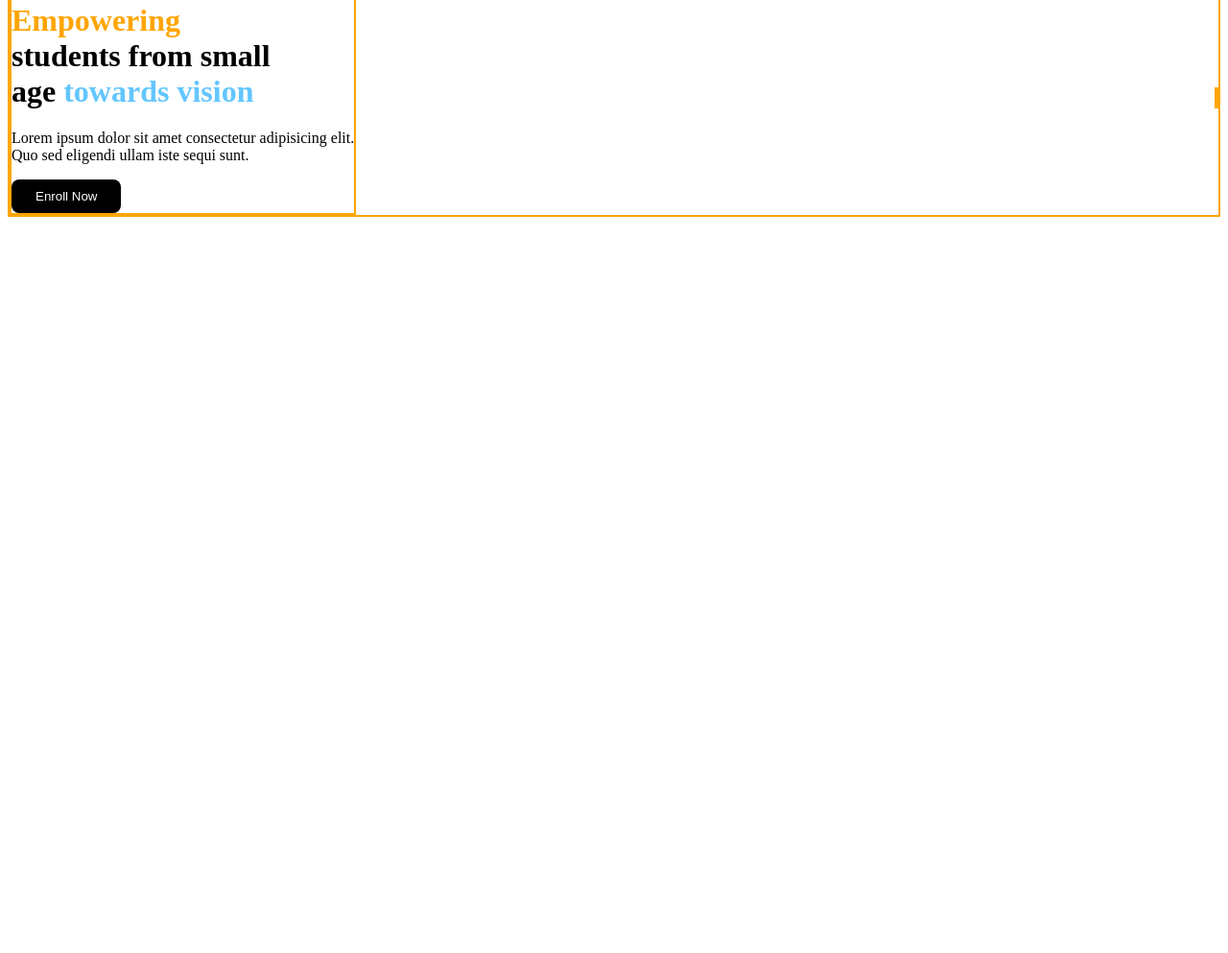
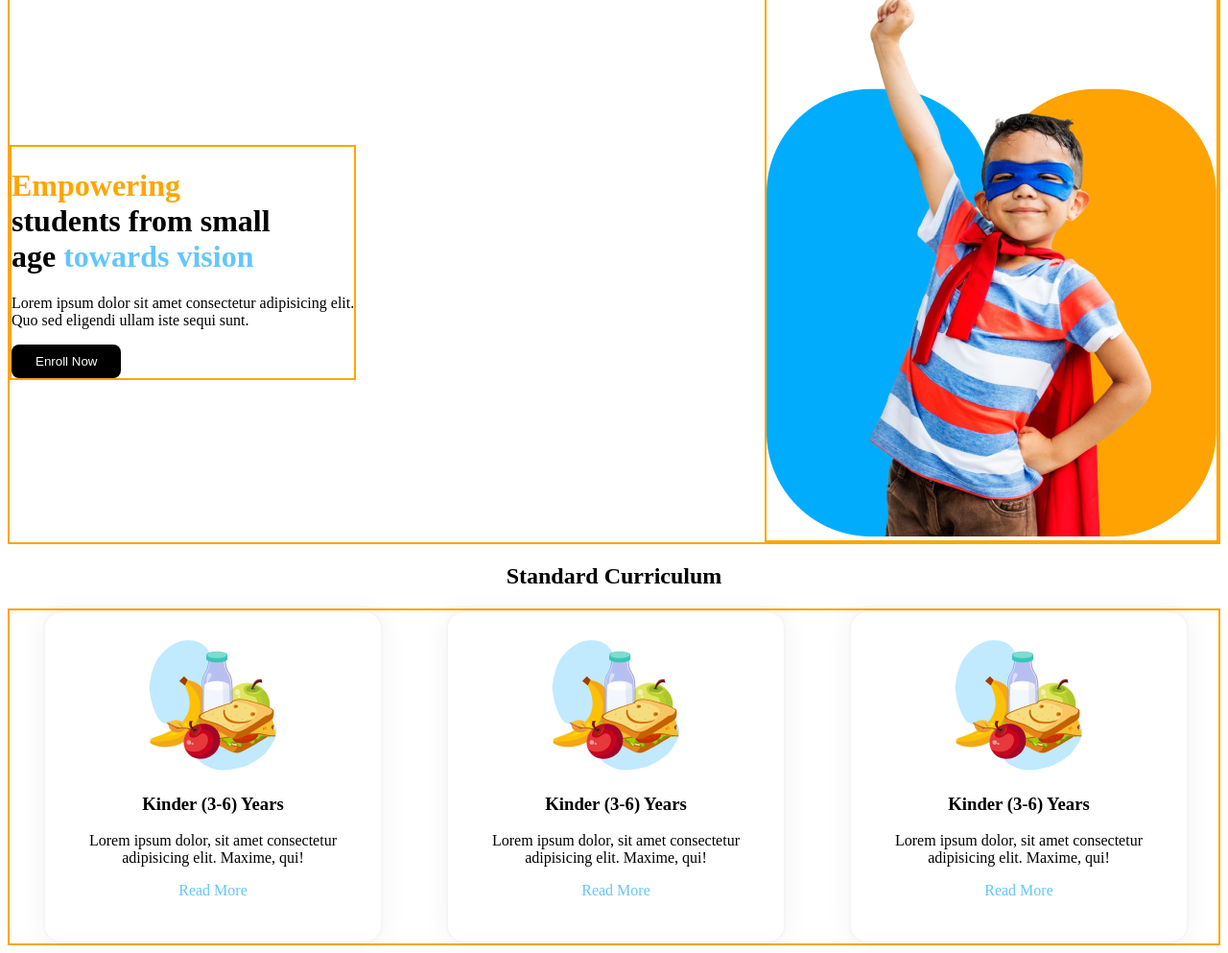
Before and after one commit to sumita692006/assignment-02, a plain HTML site: page index.html in a window 1280 px wide. Shown: the part 94-1087 px from the top of the page at 96% size. Before the commit the page ends 800 px from the top, so only its background shows below. Drawn offline with Linux system fonts and the light colour scheme.

Commit message:
standard section

```diff
--- a/index.html
+++ b/index.html
@@ -36,5 +36,32 @@
             </div>
         </div>
     </header>
+    <main>
+        <section class="Standard">
+            <h1 class="Standard-header">Standard Curriculum</h1>
+            <div class="box-container">
+                <div class="box">
+                    <img src="assets/kinder.png" alt="" class="box-img">
+                    <h3 class="box-header">Kinder (3-6) Years</h3>
+                    <p class="box-description">Lorem ipsum dolor, sit amet consectetur <br> adipisicing elit. Maxime, qui!</p>
+                    <p class="blue">Read More</p>
+                </div>
+                <div class="box">
+                    <img src="assets/kinder.png" alt="" class="box-img">
+                    <h3 class="box-header">Kinder (3-6) Years</h3>
+                    <p class="box-description">Lorem ipsum dolor, sit amet consectetur <br> adipisicing elit. Maxime, qui!</p>
+                    <p class="blue">Read More</p>
+                </div>
+                <div class="box">
+                    <img src="assets/kinder.png" alt="" class="box-img">
+                    <h3 class="box-header">Kinder (3-6) Years</h3>
+                    <p class="box-description">Lorem ipsum dolor, sit amet consectetur <br> adipisicing elit. Maxime, qui!</p>
+                    <p class="blue">Read More</p>
+                </div>
+            </div>
+
+        </section>
+        <section></section>
+    </main>
 </body>
 </html>
--- a/styles/index.css
+++ b/styles/index.css
@@ -18,7 +18,7 @@
     border-radius: 8px;
 }
 
-.navbar, .banner, .banner-text, .banner-img {
+.navbar, .banner, .banner-text, .banner-img, .box-container {
     border: 2px solid orange;
 }
 
@@ -80,3 +80,25 @@
 .bg-black{
     background-color: black;
 }
+
+/* standard */
+
+ .Standard-header{
+    /* border: 2px dashed black; */
+    text-align: center;
+}
+
+.box-container{
+    display: grid;
+    grid-template-columns: repeat(3, 1fr);
+    text-align: center;
+}
+
+.box{
+    border: 2px solid whitesmoke;
+    border-radius: 18.86px;
+    padding: 28px;
+    width: 70%;
+    margin-left: 35px;
+    box-shadow: 0 0 28.3px 0.094px rgba(0, 0, 0, 0.05) ;
+}
```
Also changed, not shown: assets/bg.png (added), assets/dribble.png (added), assets/elementary.png (added), assets/fb.png (added), assets/google+.png (added), assets/hero-kids.png (added), assets/kinder.png (added), assets/logo.png (added), assets/middle.png (added), assets/story-1.png (added), assets/story-2.png (added), assets/story-3.png (added), assets/story-4.png (added), assets/story-5.png (added), 1 more files.
